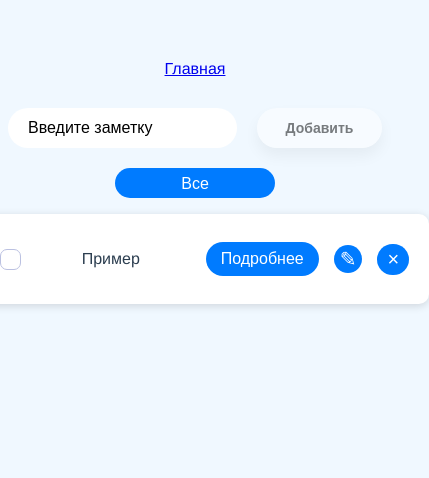
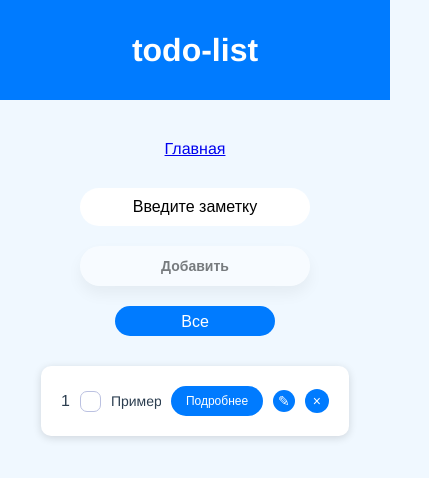
Before and after one commit to AlexKur161/todo_vue, a Vue app in the folder lesvue/: page /todos in a window 390 px wide. Shown: the top 478 px of the page, 429 px wide, since content can reach past the window. Built offline with nearby package versions, Linux system fonts and the light colour scheme; the HTML template or start-up script is replaced by a standard one.

Commit message:
добавил исправление текста в странице задачи

```diff
--- a/lesvue/src/App.vue
+++ b/lesvue/src/App.vue
@@ -1,9 +1,19 @@
 <template>
   <div id="app">
-
+    <headerNew> </headerNew>
     <router-view />
   </div>
 </template>
+
+<script>
+import headerNew from "@/components/headerNew.vue"
+
+export default{
+  components:{
+    headerNew
+  }
+}
+</script>
 
 
 <style lang="scss">
@@ -13,7 +23,10 @@
   -moz-osx-font-smoothing: grayscale;
   text-align: center;
   color: #2c3e50;
-  margin-top: 60px;
+}
+*{
+  padding: 0px;
+  margin: 0px;
 }
 .line{
    opacity: 0.5;
@@ -61,8 +74,10 @@ ul{
   }
    }
 .link-router{
-  display: block;
-  margin-bottom: 30px;
+    display: block;
+    margin: auto;
+    margin-bottom: 30px;
+    width: fit-content;
 }
 body {
   background: aliceblue;
@@ -78,6 +93,7 @@ body {
     text-align: center;
     border-radius: 15px;
      font-size: 16px;
+     margin-bottom: 30px;
 }
 .switch-sel:focus{
   border:none;
@@ -138,5 +154,44 @@ input:-moz-placeholder {
 option{
   border-radius: 20px;
 }
+.header{
+  width: 100%;
+  height: 100px;
+  background: #007bff;
+  display: flex;
+  justify-content: center;
+  align-items: center;
+  margin-bottom: 40px;
+}
+.header-title{
+  color:#fff;
+}
+.info-txt{
+  width: 100%;
+}
+@media(max-width:500px){
+.title-task{
+  widows: 90px;
+}
+.task{
+  gap: 10px;
+}
+}
 
+@media(max-width:400px){
+input::-webkit-input-placeholder {
+  text-align: center;
+}
+input:-moz-placeholder {
+  text-align: center;
+}
+.create-task{
+     width: 230px;
+    padding: 0px 20px;
+    box-sizing: border-box;
+}
+.create-task-btn{
+  width: 230px;
+}
+}
 </style>
--- a/lesvue/src/components/addTodo.vue
+++ b/lesvue/src/components/addTodo.vue
@@ -2,6 +2,7 @@
     <form @submit.prevent='sub'>
         <input placeholder="Введите заметку" class="create-task" v-model="title" type="text">
         <input class="create-task-btn" @click='sub' type="button" value="Добавить" :disabled="dis()">
+        <p class="info-txt" v-if="addText">Введите пожалуйста название в поле</p>
     </form>
 </template>
 <script>
@@ -9,7 +10,8 @@ export default{
     props:["todos"],
     data(){
         return {
-            title:""
+            title:"",
+            addText:false
         }
     },
 methods:{
@@ -20,11 +22,13 @@ methods:{
         completed: false,
         show: false
        }
-       if(newTodo.title == ""){
-        alert('Заполните поле с названием')
-       }else
+       if(newTodo.title === ""){
+        this.addText = true
+       }else{
        this.$emit("sub-item", newTodo)
        this.title = ""
+       this.addText = false
+       }
     },
     dis(){
         if(this.title == ""){
@@ -42,5 +46,6 @@ methods:{
     justify-content: center;
     gap: 20px;
     margin-bottom: 20px;
+    flex-wrap: wrap;
  }
  </style>
--- /dev/null
+++ b/lesvue/src/components/headerNew.vue
@@ -0,0 +1,5 @@
+<template>
+     <div class="header">
+            <h1 class="header-title">todo-list</h1>
+        </div>
+</template>
--- a/lesvue/src/components/todoItem.vue
+++ b/lesvue/src/components/todoItem.vue
@@ -195,6 +195,14 @@ methods:{
     height: 30px;
     font-size: 16px;
 }
+.left-item:focus{
+border: none;
+outline: none;
+}
+.left-item:active{
+border: none;
+outline: none;
+}
 .right-item{
    position: absolute;
     right: 20px;
@@ -233,7 +241,8 @@ li{
 }
 .title-task{
     width:160px;
-    overflow-x:hidden;
+    overflow:hidden;
+    height: 16px;
 }
 button{
     color: #fff;
@@ -259,4 +268,32 @@ button{
   font-size: 16px;
   padding: 8px 15px;
 }
+@media(max-width:500px){
+.title-task{
+  width: 90px;
+}
+.task{
+  gap: 10px;
+}
+}
+@media(max-width:400px){
+.more{
+  font-size:12px;
+}
+.title-task{
+  font-size:14px;
+}
+.btn-remove{
+  padding: 4px 8px;
+}
+button{
+  font-size:14px;
+}
+.btn-fix{
+  padding: 3px 5px;
+}
+.title-task{
+    width:50px;
+}
+}
 </style>
--- a/lesvue/src/views/contentTodo.vue
+++ b/lesvue/src/views/contentTodo.vue
@@ -1,7 +1,11 @@
 <template>
-<div v-bind="rr">
+<div class="wrap-title-task" v-bind="rr">
   <router-link to="/todos">Перейти к списку</router-link>
-    <p class="title-task">{{filt.title}}</p>
+    <div class="change-content">
+    <p v-if="showTitle" class="title-task">{{filt.title}}</p>
+    <textarea type="text" v-else-if="!showTitle" v-model="filt.title" class="title-task-inp" />
+    <button class="btn-showinp" @click="test">&#9998;</button>
+    </div>
     </div>
 </template>
 <script>
@@ -12,7 +16,9 @@ export default {
     data(){
         return{
             todosNew:[],
-            filt:""
+            filt:"",
+            deleteItem: "",
+            showTitle:true
         }
     },
     mounted(){
@@ -28,7 +34,69 @@ export default {
           }
      })
         }
+     },
+     methods:{
+      test(){
+        this.showTitle = !this.showTitle
+        const tt = this.todosNew.findIndex(numb => numb.id == this.filt.id)
+        this.todosNew[tt] = this.filt
+        const parsed = JSON.stringify(this.todosNew);
+        localStorage.setItem('todos', parsed);
+      }
      }
   }
 
 </script>
+<style scoped>
+button{
+    color: #fff;
+    background: #007BFF;
+    border: none;
+    border-radius: 90px;
+    font-size: 18px;
+    cursor: pointer;
+}
+.change-content{
+  position: relative;
+   width: fit-content;
+  margin: auto;
+}
+.btn-showinp{
+  position: absolute;
+  top: 0px;
+  right: 0px;
+  padding: 2px 6px;
+}
+.title-task{
+  margin-top: 30px;
+  color: #000;
+  font-size: 18px;
+  margin-right: 30px;
+  padding-top: 20px;
+}
+.wrap-title-task{
+  padding: 0px 20px;
+}
+.title-task-inp{
+  width: 80vw;
+  height: 40vh;
+  padding:30px;
+  font-size: 18px;
+   margin-top: 30px;
+}
+.title-task-inp:focus{
+  outline: none;
+}
+@media(max-width:500px){
+  .title-task{
+  text-align: start;
+  width: auto;
+}
+.title-task-inp{
+   width: 80vw;
+  min-height: 60vh;
+  padding:10px;
+  margin-top: 40px;
+}
+}
+</style>
--- a/lesvue/src/views/todos.vue
+++ b/lesvue/src/views/todos.vue
@@ -7,7 +7,7 @@
     />
     <select :class="{testselect:selected}" @click="selected = !selected" class="switch-sel" v-model="sel">
         <option  value="all">Все</option>
-        <option  value="noCompleted">Не выполненные</option>
+        <option  value="noCompleted">В процессе</option>
         <option  value="completed">Выполненные</option>
     </select>
     <todoList
```
Also changed, not shown: lesvue/src/views/Home.vue (line endings or trailing spaces).
